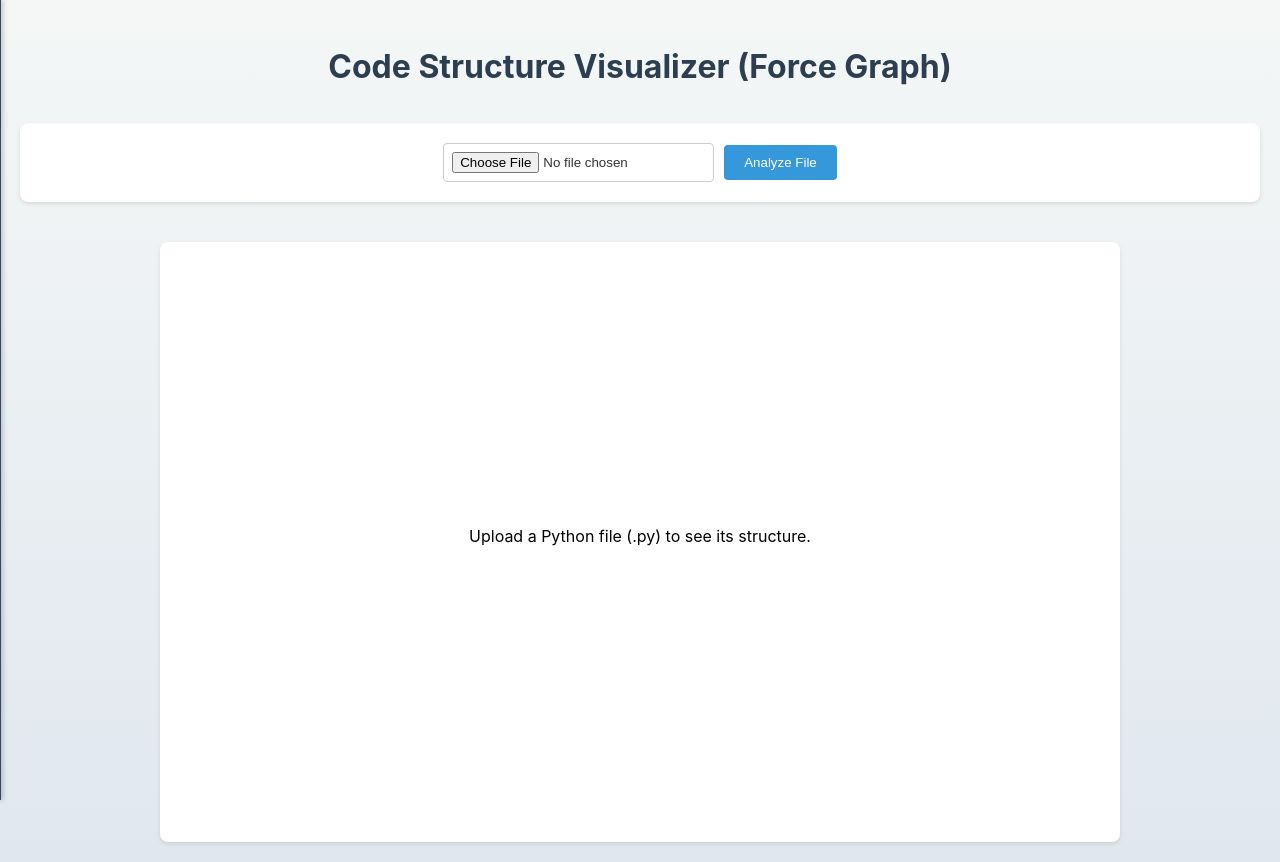
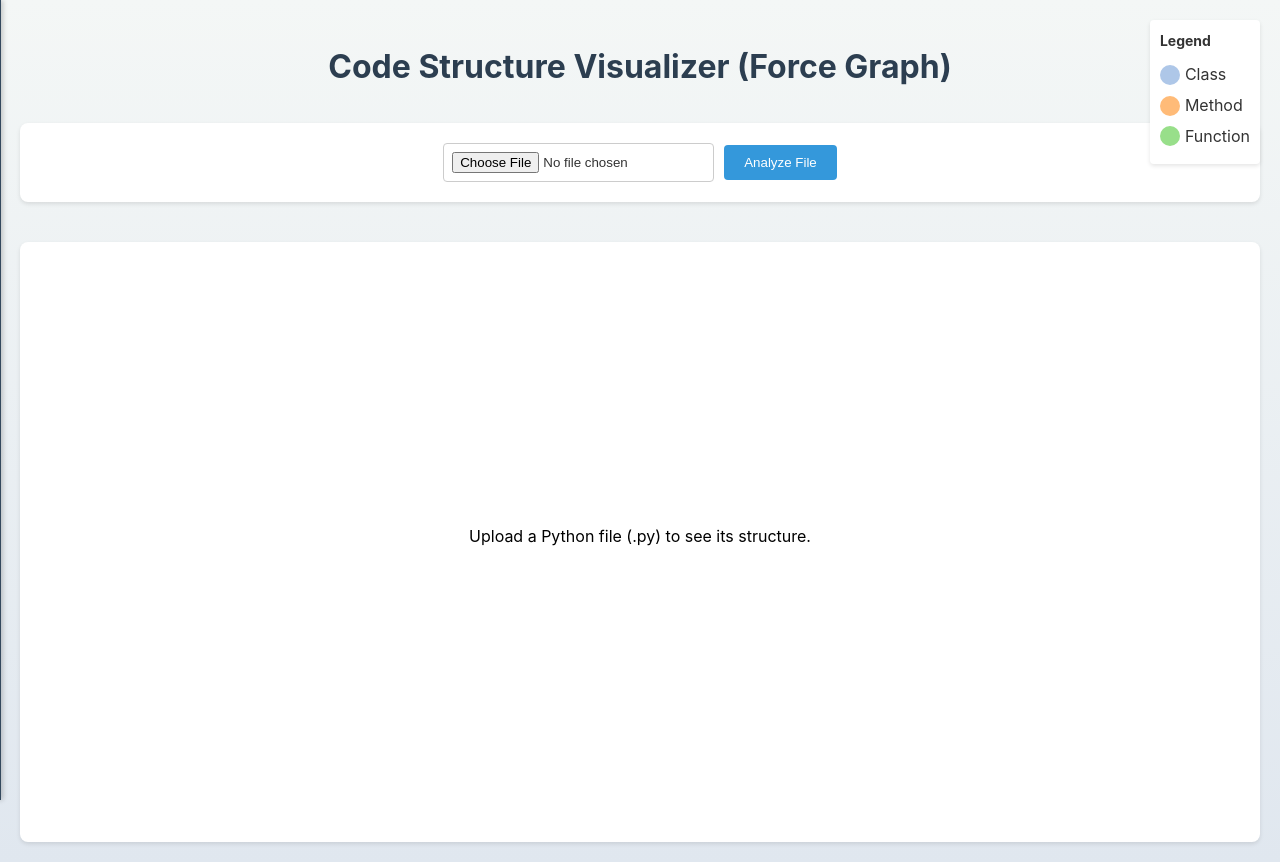
Before and after one commit to nuhyamin1/CallGraphAnalyzer, a Flask app: page / in a window 1280 px wide. Run offline with Flask 3, Linux system fonts and the light colour scheme; some libraries are stand-ins or nearby versions.

Commit message:
Improve style

```diff
--- a/static/style.css
+++ b/static/style.css
@@ -227,3 +227,43 @@ svg {
     font-size: 14px;
     font-weight: bold;
 }
+
+svg {
+    width: 100%;
+    height: auto;
+    max-height: 600px;
+    display: block;
+    margin: 0 auto;
+    background-color: #ffffff;
+    border-radius: 8px;
+    box-shadow: 0 2px 4px rgba(0, 0, 0, 0.1);
+}
+
+#legend {
+    position: absolute;
+    top: 20px;
+    right: 20px;
+    background-color: white;
+    padding: 10px;
+    border-radius: 4px;
+    box-shadow: 0 2px 4px rgba(0,0,0,0.1);
+}
+
+#legend h3 {
+    margin: 0 0 10px 0;
+    font-size: 14px;
+}
+
+#legend div {
+    display: flex;
+    align-items: center;
+    gap: 5px;
+    margin-bottom: 5px;
+}
+
+#legend span {
+    width: 20px;
+    height: 20px;
+    display: inline-block;
+    border-radius: 50%;
+}
--- a/templates/index.html
+++ b/templates/index.html
@@ -46,6 +46,13 @@
         <p class="error">Error: {{ error }}</p>
     {% endif %}
 
+    <div id="legend">
+        <h3>Legend</h3>
+        <div><span style="background-color: #aec7e8;"></span> Class</div>
+        <div><span style="background-color: #ffbb78;"></span> Method</div>
+        <div><span style="background-color: #98df8a;"></span> Function</div>
+    </div>
+
     <svg width="960" height="600"></svg> {# Increased height slightly #}
 
     <div id="code-display">
@@ -59,8 +66,8 @@
     <script>
         const codeStructure = {{ code_structure_json | safe }};
         const svg = d3.select("svg");
-        const width = +svg.attr("width");
-        const height = +svg.attr("height");
+        const width = svg.node().clientWidth;
+        const height = svg.node().clientHeight || 600; // Fallback if height not set
 
         // --- Data Preparation for Force Graph ---
         const graphNodes = [];
@@ -157,6 +164,8 @@
                 .attr("y", 3)
                 .text(d => d.name);
 
+            node.append("title").text(d => d.name);
+
             // --- Simulation Tick Function ---
             simulation.on("tick", () => {
                 link
@@ -207,28 +216,27 @@
 
             // Function to draw call links (Arrow from clicked node TO caller)
             function drawCallLinks(clickedNodeData) {
-                callLinkGroup.selectAll("*").remove(); // Clear previous
-
+                callLinkGroup.selectAll("*").remove();
                 if (clickedNodeData.called_by && clickedNodeData.called_by.length > 0) {
-                    const clickedNode = nodesById.get(clickedNodeData.id); // Get the simulation node object
+                    const clickedNode = nodesById.get(clickedNodeData.id);
                     if (!clickedNode) return;
 
                     clickedNodeData.called_by.forEach(callerId => {
                         const callerNode = nodesById.get(callerId);
                         if (callerNode) {
-                            // Store the node objects directly for the tick update
                             const linkData = { source: clickedNode, target: callerNode };
-
                             callLinkGroup.append("line")
-                                .datum(linkData) // Bind data for tick updates
+                                .datum(linkData)
                                 .attr("class", "call-link")
-                                .attr("x1", d => d.source.x) // Initial position
+                                .attr("x1", d => d.source.x)
                                 .attr("y1", d => d.source.y)
-                                .attr("x2", d => d.target.x)
-                                .attr("y2", d => d.target.y)
-                                .attr("marker-end", "url(#arrow)");
-                        } else {
-                            console.warn(`Caller node with ID ${callerId} not found in map.`);
+                                .attr("x2", d => d.source.x) // Start at source
+                                .attr("y2", d => d.source.y)
+                                .attr("marker-end", "url(#arrow)")
+                                .transition()
+                                .duration(500)
+                                .attr("x2", d => d.target.x) // Animate to target
+                                .attr("y2", d => d.target.y);
                         }
                     });
                 }
```
Also changed, not shown: images/screenshot2.png.
